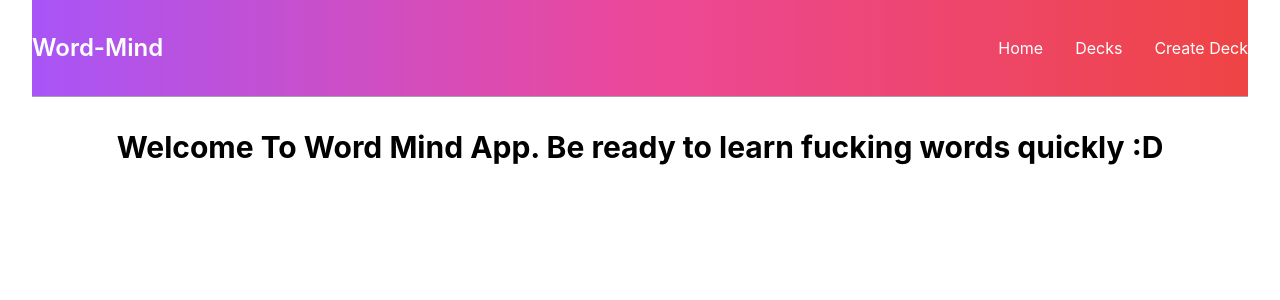
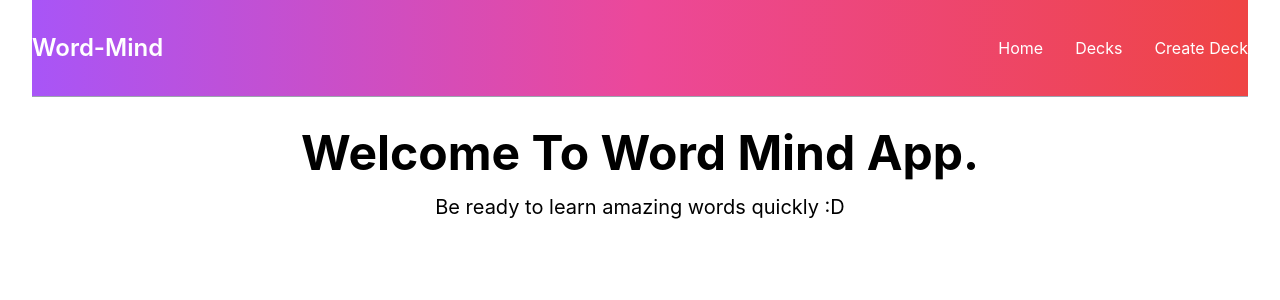
Before and after one commit to altuntas-mustafa/word-mind, a React (Create React App) app in the folder word-mind/: page / in a window 1280 px wide. Shown: the top 300 px of the page. Built offline with nearby package versions, Linux system fonts and the light colour scheme.

Commit message:
some bugs fixed

```diff
--- a/word-mind/src/App.js
+++ b/word-mind/src/App.js
@@ -15,9 +15,6 @@ function App() {
       <Router>
         <div className="container mx-auto mb-8 px-8">
           <Header />
-          <h1 className="mt-8 text-center text-3xl font-bold">
-            Welcome To Word Mind App. Be ready to learn fucking words quickly :D
-          </h1>
           <Routes>
             <Route path="/" element={<Home />} />
             <Route path="/decks" element={<Deck />} />
@@ -33,8 +30,13 @@ function App() {
 
 function Home() {
   return (
-    <div>
-      {/* Your Home component content */}
+    <div className="mt-8 text-center">
+      <h1 className="text-2xl md:text-3xl lg:text-4xl xl:text-5xl font-bold">
+        Welcome To Word Mind App.
+      </h1>
+      <p className="mt-4 text-sm md:text-base lg:text-lg xl:text-xl">
+        Be ready to learn amazing words quickly :D
+      </p>
     </div>
   );
 }
```
